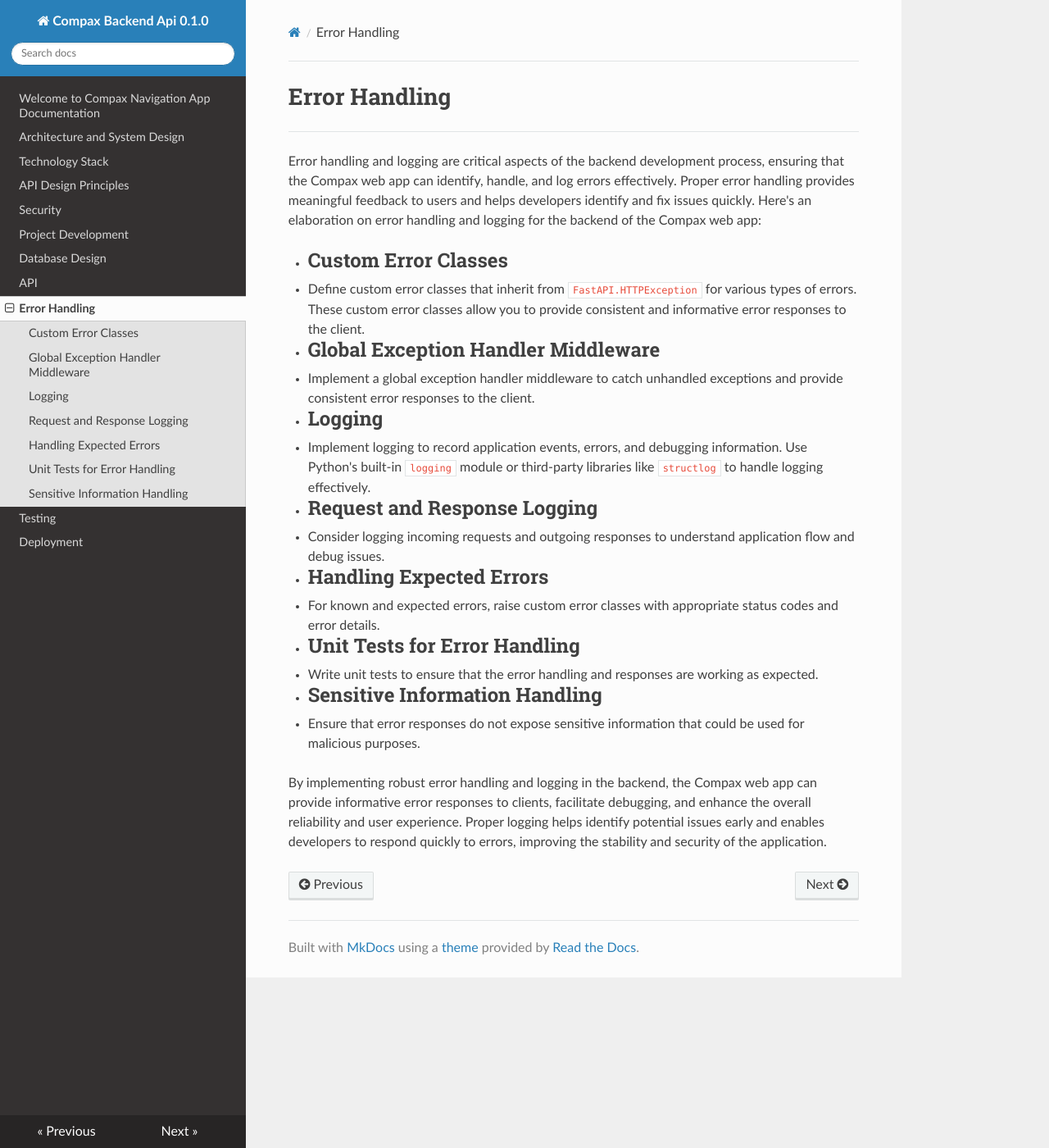
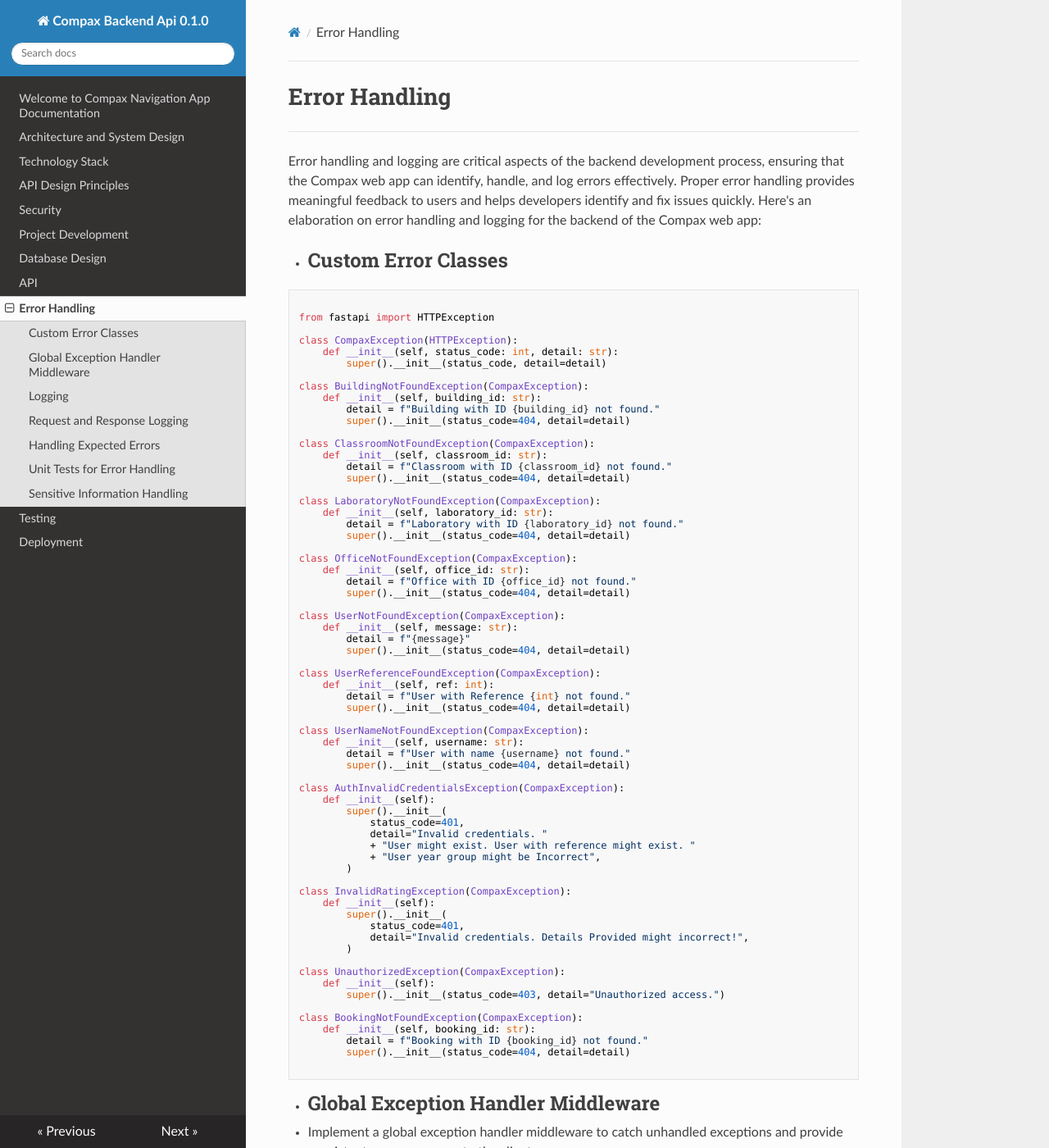
Before and after one commit to TEAMX-HUB/Compax-docs, an MkDocs documentation site: the page built from docs/010_error_handling_and_logging.md, in a window 1280 px wide and 1400 px high. Shown: the whole window at 82% size. Built offline with MkDocs 1.6.1, drawn with Linux system fonts in a browser that asks for light colours; nearby versions of some CDN libraries.

Commit message:
added errors

````diff
--- a/docs/010_error_handling_and_logging.md
+++ b/docs/010_error_handling_and_logging.md
@@ -6,7 +6,75 @@
 
 - ## Custom Error Classes
 
-  - Define custom error classes that inherit from `FastAPI.HTTPException` for various types of errors. These custom error classes allow you to provide consistent and informative error responses to the client.
+```python
+
+from fastapi import HTTPException
+
+class CompaxException(HTTPException):
+    def __init__(self, status_code: int, detail: str):
+        super().__init__(status_code, detail=detail)
+
+class BuildingNotFoundException(CompaxException):
+    def __init__(self, building_id: str):
+        detail = f"Building with ID {building_id} not found."
+        super().__init__(status_code=404, detail=detail)
+
+class ClassroomNotFoundException(CompaxException):
+    def __init__(self, classroom_id: str):
+        detail = f"Classroom with ID {classroom_id} not found."
+        super().__init__(status_code=404, detail=detail)
+
+class LaboratoryNotFoundException(CompaxException):
+    def __init__(self, laboratory_id: str):
+        detail = f"Laboratory with ID {laboratory_id} not found."
+        super().__init__(status_code=404, detail=detail)
+
+class OfficeNotFoundException(CompaxException):
+    def __init__(self, office_id: str):
+        detail = f"Office with ID {office_id} not found."
+        super().__init__(status_code=404, detail=detail)
+
+class UserNotFoundException(CompaxException):
+    def __init__(self, message: str):
+        detail = f"{message}"
+        super().__init__(status_code=404, detail=detail)
+
+class UserReferenceFoundException(CompaxException):
+    def __init__(self, ref: int):
+        detail = f"User with Reference {int} not found."
+        super().__init__(status_code=404, detail=detail)
+
+class UserNameNotFoundException(CompaxException):
+    def __init__(self, username: str):
+        detail = f"User with name {username} not found."
+        super().__init__(status_code=404, detail=detail)
+
+class AuthInvalidCredentialsException(CompaxException):
+    def __init__(self):
+        super().__init__(
+            status_code=401,
+            detail="Invalid credentials. "
+            + "User might exist. User with reference might exist. "
+            + "User year group might be Incorrect",
+        )
+
+class InvalidRatingException(CompaxException):
+    def __init__(self):
+        super().__init__(
+            status_code=401,
+            detail="Invalid credentials. Details Provided might incorrect!",
+        )
+
+class UnauthorizedException(CompaxException):
+    def __init__(self):
+        super().__init__(status_code=403, detail="Unauthorized access.")
+
+class BookingNotFoundException(CompaxException):
+    def __init__(self, booking_id: str):
+        detail = f"Booking with ID {booking_id} not found."
+        super().__init__(status_code=404, detail=detail)
+
+```
 
 - ## Global Exception Handler Middleware
 
````
